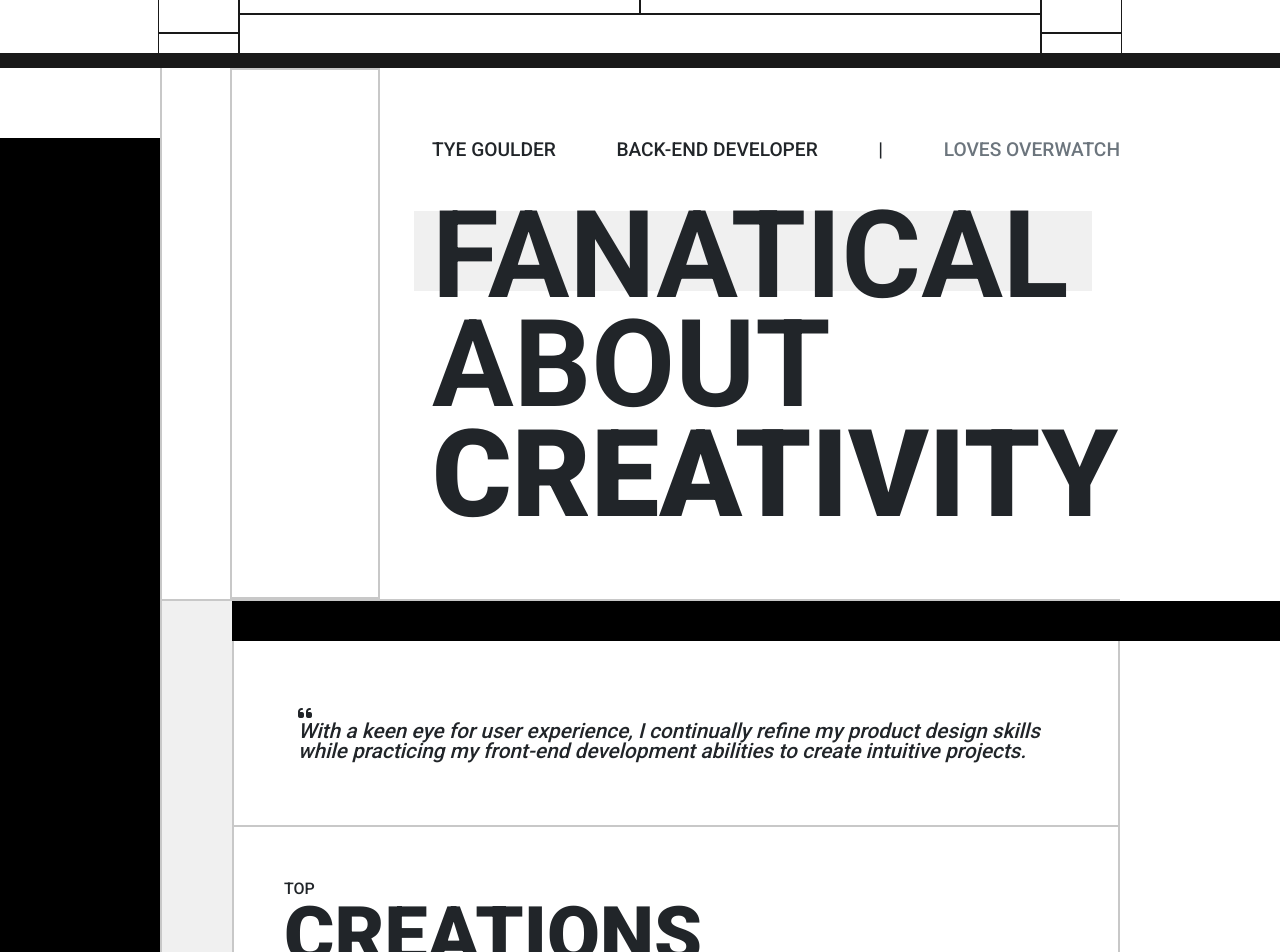
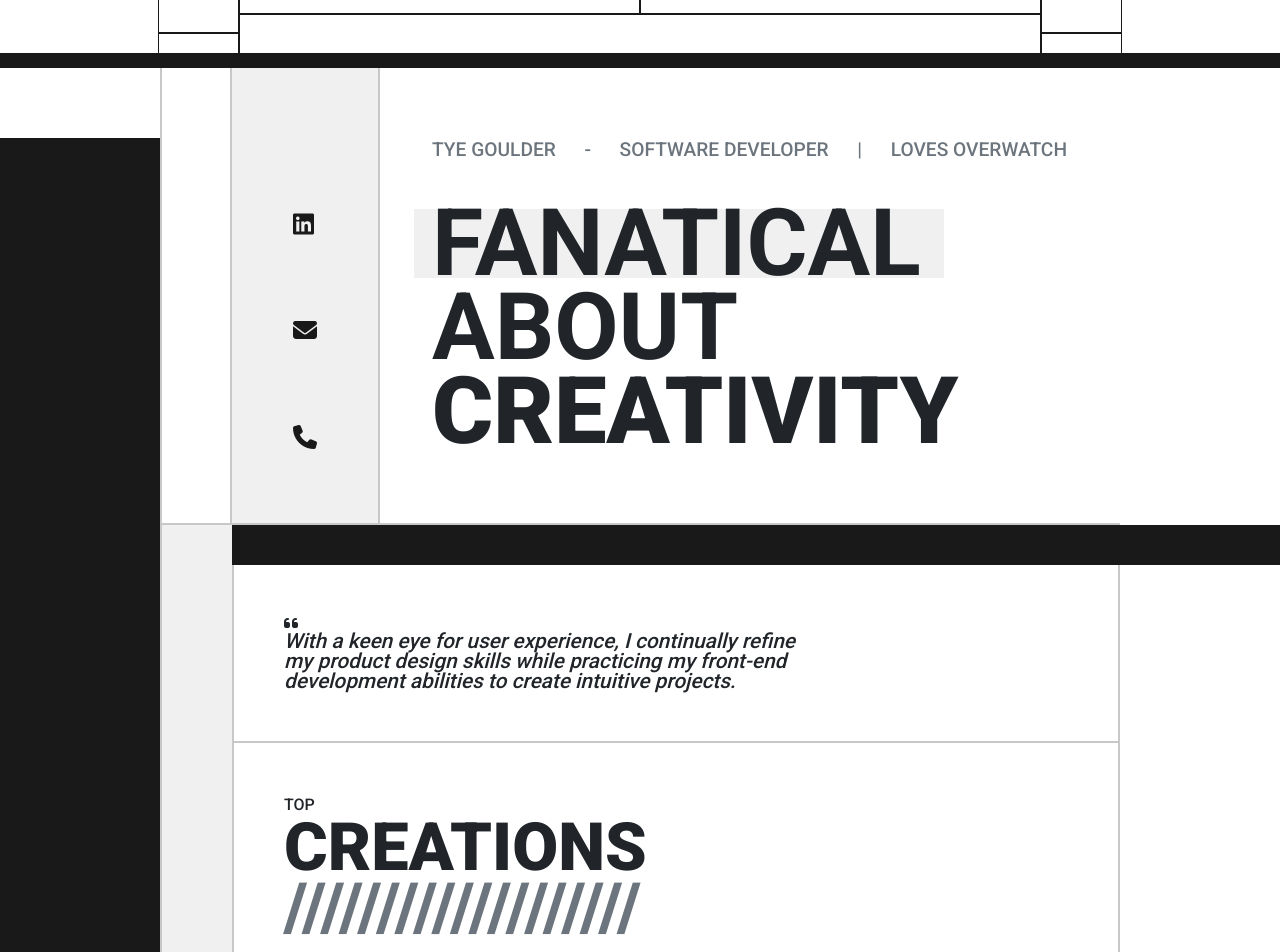
Before and after one commit to tgoulder4/Portfolio, a React (Vite) app: page / in a window 1280 px wide. Shown: the part 440-1392 px from the top of the page. Built offline with nearby package versions, Linux system fonts and the light colour scheme.

Commit message:
only missing carousel

```diff
--- a/src/App.css
+++ b/src/App.css
@@ -327,6 +327,8 @@
   --CYANMARGINWIDTH: 70px;
   --GREYBLOCKWIDTH: 150px;
   --projectCardHeight: 375px;
+  --standardMargin: 50px;
+  --mobileStandardMargin: 20px;
 }
 
 * {
@@ -345,6 +347,14 @@ html {
   overflow-x: hidden;
 }
 
+.coverAnim {
+  animation: introduceOpacity 2s cubic-bezier(0.2, 0.01, 0.29, 0.98) forwards;
+}
+
+.mainRevealAnim {
+  animation: introduceWidth 2s cubic-bezier(0.2, 0.01, 0.29, 0.98) forwards;
+}
+
 #rails {
   width: 100%;
   border-bottom: 15px solid var(--primaryColour);
@@ -361,10 +371,9 @@ html {
   background-color: var(--secondary_colour);
   height: 1250px;
   z-index: 2;
-  animation: introduceOpacity 2s cubic-bezier(0.2, 0.01, 0.29, 0.98) forwards;
 }
 #rails #mainReveal {
-  animation: introduceWidth 2s cubic-bezier(0.2, 0.01, 0.29, 0.98) forwards;
+  width: 0;
   height: 100%;
   display: flex;
   flex-direction: row;
@@ -467,7 +476,11 @@ html {
 
 #fanaticalTitle {
   line-height: 0.9;
-  font-size: 9.5vw;
+}
+@media (min-width: 640px) {
+  #fanaticalTitle {
+    text-align: left !important;
+  }
 }
 
 #projectCards {
@@ -660,58 +673,31 @@ nav ul li a {
   font-style: italic;
 }
 
-@media (max-width: 768px) {
+@media (max-width: 640px) {
   #red {
-    width: 90% !important;
+    border-left: none !important;
   }
 }
 #red #lFiller1 {
   margin-top: var(--CYANMARGINWIDTH);
-  max-height: 1500px;
 }
 #red #yellow1 #cyan #greySocials {
   padding-top: var(--CYANMARGINWIDTH);
   padding-bottom: var(--CYANMARGINWIDTH);
 }
-#red #yellow1 #cyan #purple2 {
-  padding-top: var(--CYANMARGINWIDTH);
-}
-@media (max-width: 1199px) {
-  #red #yellow1 #cyan #purple2 {
-    margin-left: 5vw !important;
-  }
-}
 #red #yellow1 #cyan #purple2 h1 {
   font-weight: 700;
   line-height: 0.9;
-  font-size: 9.5vw;
-  width: 10%;
-}
-@media (max-width: 1199px) {
-  #red #yellow1 #cyan #purple2 h1 {
-    font-size: 12vw !important;
-  }
-}
-@media (max-width: 768px) {
-  #red #yellow1 #cyan #purple2 h1 {
-    font-size: 15vw !important;
-  }
 }
 #red #yellow1 #cyan #purple2 h1 ::after {
   content: "";
   position: absolute;
-  top: 10px;
+  top: 8px;
   left: -18px;
-  width: 53vw;
-  height: 10vh;
+  width: 530px;
+  height: 69px;
   z-index: -1;
   background-color: var(--lighterGrey);
-}
-@media (max-width: 1199px) {
-  #red #yellow1 #cyan #purple2 h1 ::after {
-    width: 72vw !important;
-    height: 9vw !important;
-  }
 }
 @media (max-width: 768px) {
   #red #yellow1 #cyan #purple2 h1 ::after {
@@ -722,7 +708,7 @@ nav ul li a {
 #red #yellow1 #cyan #purple2 h3 {
   font-size: 1.2rem;
 }
-#red #yellow1 #cyan #purple2 h3:nth-child(4) {
+#red #yellow1 #cyan #purple2 h3 {
   color: var(--gray);
 }
 #red #yellow1 #cyan #purple2 em {
@@ -756,6 +742,7 @@ nav ul li a {
 @media (min-width: 1199px) {
   #red #yellow3 .cyan2 {
     width: calc(100% - var(--CYANMARGINWIDTH));
+    border-left: 2px solid var(--grey);
   }
 }
 #red #yellow3 .cyan2 #place1,
@@ -780,7 +767,6 @@ nav ul li a {
 #red #yellow3 .cyan2 #quoteArea {
   grid-area: summary;
   padding: 50px;
-  padding: 5vw !important;
   border-right: 2px solid var(--grey);
   border-left: none;
 }
@@ -835,7 +821,7 @@ nav ul li a {
   margin-bottom: 2px;
 }
 #red #yellow3 .cyan2 .purple4 .green3 .projectCard summary .btn-info {
-  background-color: black !important;
+  background-color: var(--primaryColour) !important;
   color: white !important;
 }
 #red #yellow3 .cyan2 .githubWrapper {
@@ -850,7 +836,7 @@ nav ul li a {
   padding: 30px;
 }
 #red #yellow3 .cyan2 .githubWrapper #purple5 i {
-  color: black !important;
+  color: var(--primaryColour) !important;
 }
 #red #yellow4 #aboutMeSection {
   display: grid;
@@ -957,7 +943,7 @@ nav ul li a {
   padding-right: 40px;
 }
 #red #yellow4 #skillSetArea .myEvolvingSkillset .skillSetContainer .cert h3 {
-  color: black;
+  color: var(--primaryColour);
 }
 #red #yellow4 #skillSetArea .myEvolvingSkillset .skillSetContainer .cert h3 em {
   font-weight: bold;
@@ -971,7 +957,7 @@ nav ul li a {
   margin-top: var(--CYANMARGINWIDTH);
   right: 0;
   width: calc(12.5vw - var(--CYANMARGINWIDTH));
-  background-color: black;
+  background-color: var(--primaryColour);
   height: calc(76vw - var(--CYANMARGINWIDTH));
   z-index: -1;
 }
@@ -1071,27 +1057,13 @@ nav ul li a {
 #contactMeSection h2 {
   font-weight: 800;
   line-height: 0.9;
-  font-size: 6vw;
-}
-@media (max-width: 1199px) {
-  .projectTitleText,
-  #aboutMeSection h2,
-  #contactMeSection h2 {
-    font-size: 8vw;
-  }
-}
-@media (max-width: 768px) {
-  .projectTitleText,
-  #aboutMeSection h2,
-  #contactMeSection h2 {
-    font-size: 10vw;
-  }
+  font-size: 50pt;
 }
 
 .cyan {
   margin-left: var(--CYANMARGINWIDTH);
 }
-@media (max-width: 1199px) {
+@media (max-width: 1200px) {
   .cyan {
     margin-left: 0 !important;
   }
@@ -1107,7 +1079,7 @@ nav ul li a {
 
 .divider,
 .Divider {
-  background-color: black;
+  background-color: var(--primaryColour);
 }
 
 .Divider {
--- a/src/App.scss
+++ b/src/App.scss
@@ -3,7 +3,12 @@
 @import "abstract/mixins.scss";
 @import "abstract/variables.scss";
 @import "abstract/reset.scss";
-
+.coverAnim {
+  @include introAnimation(introduceOpacity);
+}
+.mainRevealAnim {
+  @include introAnimation(introduceWidth);
+}
 #rails {
   width: 100%;
   border-bottom: 15px solid var(--primaryColour);
@@ -20,10 +25,11 @@
     background-color: var(--secondary_colour);
     height: 1250px;
     z-index: 2;
-    @include introAnimation(introduceOpacity);
+    //COVERANIM WAS HERE
   }
   #mainReveal {
-    @include introAnimation(introduceWidth);
+    //MAINREVEALANIM WAS HERE
+    width: 0;
     height: 100%;
     display: flex;
     flex-direction: row;
@@ -129,7 +135,9 @@
 
 #fanaticalTitle {
   line-height: 0.9;
-  font-size: 9.5vw;
+  @media (min-width: 640px) {
+    text-align: left !important;
+  }
 }
 
 #projectCards {
@@ -333,13 +341,11 @@ nav {
 }
 
 #red {
-  @include maxw($BPmd) {
-    width: 90% !important;
+  @include maxw(640px) {
+    border-left: none !important;
   }
   #lFiller1 {
     margin-top: var(--CYANMARGINWIDTH);
-
-    max-height: 1500px;
   }
   #yellow1 {
     #cyan {
@@ -349,34 +355,17 @@ nav {
         padding-bottom: var(--CYANMARGINWIDTH);
       }
       #purple2 {
-        padding-top: var(--CYANMARGINWIDTH);
-        @include maxw($BPxl) {
-          margin-left: 5vw !important;
-        }
         h1 {
           font-weight: 700;
           line-height: 0.9;
-          font-size: 9.5vw;
-          width: 10%;
-          @include maxw($BPxl) {
-            font-size: 12vw !important;
-          }
-          @include maxw($BPmd) {
-            font-size: 15vw !important;
-          }
           ::after {
             content: "";
             position: absolute;
-            top: 10px;
+            top: 8px;
             left: -18px;
-            width: 53vw;
-            height: 10vh;
+            width: 530px;
+            height: 69px;
             z-index: -1;
-
-            @include maxw($BPxl) {
-              width: 72vw !important;
-              height: 9vw !important;
-            }
             @include maxw($BPmd) {
               display: none;
             }
@@ -387,7 +376,7 @@ nav {
         h3 {
           font-size: 1.2rem;
         }
-        h3:nth-child(4) {
+        h3 {
           color: var(--gray);
         }
         em {
@@ -425,6 +414,7 @@ nav {
       width: 100%;
       @include minw($BPxl) {
         width: calc(100% - var(--CYANMARGINWIDTH));
+        border-left: 2px solid var(--grey);
       }
       grid-template-rows: auto auto auto;
       grid-template-columns: auto;
@@ -456,7 +446,6 @@ nav {
           font-size: 1.3rem;
           font-style: italic;
         }
-        padding: 5vw !important;
         border-right: 2px solid var(--grey);
         border-left: none;
       }
@@ -505,7 +494,7 @@ nav {
                 margin-bottom: 2px;
               }
               .btn-info {
-                background-color: black !important;
+                background-color: var(--primaryColour) !important;
                 color: white !important;
               }
             }
@@ -522,7 +511,7 @@ nav {
           grid-area: githubArea;
           padding: 30px;
           i {
-            color: black !important;
+            color: var(--primaryColour) !important;
           }
         }
       }
@@ -628,7 +617,7 @@ nav {
             padding-left: 40px;
             padding-right: 40px;
             h3 {
-              color: black;
+              color: var(--primaryColour);
               em {
                 font-weight: bold;
                 font-style: normal;
@@ -650,7 +639,7 @@ nav {
       margin-top: var(--CYANMARGINWIDTH);
       right: 0;
       width: calc(12.5vw - var(--CYANMARGINWIDTH));
-      background-color: black;
+      background-color: var(--primaryColour);
       height: calc(76vw - var(--CYANMARGINWIDTH));
       z-index: -1;
     }
@@ -746,17 +735,11 @@ nav {
 #contactMeSection h2 {
   font-weight: 800;
   line-height: 0.9;
-  font-size: 6vw;
-  @include maxw($BPxl) {
-    font-size: 8vw;
-  }
-  @include maxw($BPmd) {
-    font-size: 10vw;
-  }
+  font-size: 50pt;
 }
 .cyan {
   margin-left: var(--CYANMARGINWIDTH);
-  @media (max-width: 1199px) {
+  @media (max-width: 1200px) {
     margin-left: 0 !important;
   }
 }
@@ -768,7 +751,7 @@ nav {
 }
 .divider,
 .Divider {
-  background-color: black;
+  background-color: var(--primaryColour);
 }
 .Divider {
   height: calc(var(--DIVIDER1HEIGHT) / 2);
--- a/src/App.tsx
+++ b/src/App.tsx
@@ -66,10 +66,13 @@ function App() {
               </div>
               <div
                 id="shapeShift-container"
-                className="flex justify-center p-[50px]"
+                className="flex justify-center p-[var(--standardMargin)]"
               >
                 {/*shapeshift group*/}
-                <div id="shapeShift" className="h-100 relative w-[300px]">
+                <div
+                  id="shapeShift"
+                  className="h-100 relative min-w-[300px] z-10"
+                >
                   <div
                     id="topPart"
                     className="absolute flex h-1/5 w-full justify-between"
@@ -123,18 +126,17 @@ function App() {
           </ul>
         </nav>
       </header>
-      {/*overall recreated layout*/}
       <main
         id="green"
         className="analysis analysis-Green d-flex justify-content-center position-relative"
       >
         <div
           id="red"
-          className="analysis analysis-Red d-flex greyBdr-left flex-column w-3/4"
+          className="analysis analysis-Red d-flex greyBdr-left flex-column sm:w-3/4 w-full"
         >
           <div
             id="lFiller1"
-            className="filler position-absolute d-none d-md-block left-0 w-7vw w-12vw-xl bg-black mt-100 goesToLeft h-full"
+            className="filler position-absolute hidden sm:block left-0 w-7vw md:w-[12.5vw] bg-[var(--primaryColour)] mt-100 goesToLeft h-[1270px]"
           ></div>
           {/* absolute, move this to the left and down, left 0*/}
           <section
@@ -149,14 +151,23 @@ function App() {
               <div className="fullHeightLeftVertGreyLine h-100 position-relative"></div>
               {/*spans the whole height*/}
 
-              <div className="analysis analysis-Purple deskLeftBanner minw-150px h-full ml-[-2px] d-none d-xl-flex greyBdr-all w-var-greyblw">
+              <div className="analysis analysis-Purple deskLeftBanner minw-150px h-full ml-[-2px] d-none d-xl-flex greyBdr-left greyBdr-right w-var-greyblw bg-[var(--lighterGrey)] justify-center">
                 <div
                   id="greySocials"
-                  className="greySocialsContainer d-flex flex-row flex-xl-column"
+                  className="greySocialsContainer flex flex-col justify-between pb-[var(--standardMargin)] mt-[var(--CYANMARGINWIDTH)]"
                 >
-                  {/*linkedIn icon*/}
-                  {/*mail icon*/}
-                  {/*phone icon*/}
+                  <a
+                    href="https://www.linkedin.com/in/tye-goulder-2b59b4256/"
+                    target="_blank"
+                  >
+                    <i className="fa-brands fa-linkedin text-[var(--primaryColour)] text-2xl"></i>
+                  </a>
+                  <a href="mailto:tcjgoulder@gmail.com" target="_blank">
+                    <i className="fa-solid fa-envelope text-[var(--primaryColour)] text-2xl"></i>
+                  </a>
+                  <a href="tel:+447342159087" target="_blank">
+                    <i className="fa-solid fa-phone text-[var(--primaryColour)] text-2xl"></i>
+                  </a>
                 </div>
               </div>
               <div className="longLeft-RightVertGreyLine h-30px relative"></div>
@@ -164,18 +175,20 @@ function App() {
               {/*ml-40 is needed for non analysis alignment*/}
               <article
                 id="purple2"
-                className="analysis analysis-Purple ml-[52px] mb-[60px] meFanaticalAndDescription"
+                className="analysis analysis-Purple sm:ml-[52px] sm:mb-[60px] sm:pt-[var(--CYANMARGINWIDTH)] pt-[var(--mobileStandardMargin)] meFanaticalAndDescription"
               >
                 <summary className="whoAndWhatIAm mb-[40px] d-none d-xl-flex justify-between">
                   <h3>TYE GOULDER</h3>
-                  <h3>BACK-END DEVELOPER</h3>
+                  <h3>-</h3>
+                  <h3>SOFTWARE DEVELOPER</h3>
                   <h3>|</h3>
                   <h3>LOVES OVERWATCH</h3>
                 </summary>
                 <div className="highlighted relative"></div>
+                {/* a */}
                 <h1
                   id="fanaticalTitle"
-                  className="position-relative lineh-0p9 font-semibold mb-[10px]"
+                  className="position-relative lineh-0p9 font-semibold mb-[10px] text-center sm:text-left text-[15vw] sm:text-[70pt] sm:w-[635px]"
                 >
                   FANATICAL ABOUT <em>CREATIVITY</em>
                 </h1>
@@ -201,7 +214,7 @@ function App() {
               <section id="yellow3" className="analysis analysis-Yellow">
                 <div
                   id="contentS2"
-                  className="cyan greyBdr-left cyan2 analysis analysis-Cyan"
+                  className="cyan cyan2 analysis analysis-Cyan"
                 >
                   {/*grid!*/}
                   <div id="place1" className="analysis analysis-Purple"></div>
@@ -210,7 +223,7 @@ function App() {
                     className="purple3 analysis analysis-Purple greyBdr-left d-flex flex-column align-items-start justify-content-center"
                   >
                     <i className="fa-sharp fa-solid fa-quote-left"></i>
-                    <p className="text-sm">
+                    <p className="text-sm max-w-[520px]">
                       With a keen eye for user experience, I continually refine
                       my product design skills while practicing my front-end
                       development abilities to create intuitive projects.
@@ -234,7 +247,7 @@ function App() {
                       </div>
                       <h2 className="projectTitleText">CREATIONS</h2>
                       <h2 className="projectTitleText text-[var(--gray)]">
-                        //////////////////
+                        ///////////////////
                       </h2>
                     </div>
                     <Carousel items={items} />
@@ -290,7 +303,7 @@ function App() {
                 id="skillSetArea"
                 className="d-flex flex-column text-xl flex-lg-row"
               >
-                <div className="myEvolvingSkillset p-[50px]">
+                <div className="myEvolvingSkillset p-[var(--standardMargin)]">
                   {/* Item */}
                   <div className="flex justify-between space-x-6 items-center pb-6">
                     <div className="flex items-center space-x-4">
@@ -298,7 +311,7 @@ function App() {
                         <span className="font-bold">Computer Science</span>
                       </div>
                     </div>
-                    <i className="fa-solid fa-network-wired text-3xl text-[#000000]"></i>
+                    <i className="fa-solid fa-network-wired text-3xl text-[var(--primaryColour)]"></i>
                   </div>
                   {/* Item */}
 
@@ -309,7 +322,7 @@ function App() {
                         <span className="font-bold">Mathematics</span>
                       </div>
                     </div>
-                    <i className="fa-solid fa-square-root-variable text-3xl text-[#000000]"></i>
+                    <i className="fa-solid fa-square-root-variable text-3xl text-[var(--primaryColour)]"></i>
                   </div>
                   {/* Item */}
 
@@ -320,12 +333,12 @@ function App() {
                         <span className="font-bold">Physics</span>
                       </div>
                     </div>
-                    <i className="fa-solid fa-atom text-3xl text-[#000000]"></i>
+                    <i className="fa-solid fa-atom text-3xl text-[var(--primaryColour)]"></i>
                   </div>
                   {/* Item */}
                   <i className="text-sm">(A-Levels)</i>
                 </div>
-                <div className="anotherQuote p-[50px]">
+                <div className="anotherQuote p-[var(--standardMargin)]">
                   <i className="fa-sharp fa-solid fa-quote-left"></i>
                   <p>
                     I excel in problem-solving and attention to detail, gained
@@ -353,18 +366,18 @@ function App() {
             </div>
             <summary
               id="details"
-              className="flex flex-wrap justify-between text-xl px-[50px] py-[15px] pb-[100px]"
+              className="flex flex-wrap justify-between text-xl px-[var(--standardMargin)] py-[15px] pb-[100px]"
             >
               <div className="contactElement flex flex-column justify-between">
-                <i className="fa-solid fa-phone text-[#000000]"></i>
+                <i className="fa-solid fa-phone text-[var(--primaryColour)]"></i>
                 <div id="phone">07342159087</div>
               </div>
               <div className="contactElement flex flex-column justify-between">
-                <i className="fa-solid fa-envelope text-[#000000]"></i>
+                <i className="fa-solid fa-envelope text-[var(--primaryColour)]"></i>
                 <div id="email">tcjgoulder@gmail.com</div>
               </div>
               <div className="contactElement flex flex-column justify-between">
-                <i className="fa-brands fa-linkedin text-[#000000]"></i>
+                <i className="fa-brands fa-linkedin text-[var(--primaryColour)]"></i>
                 <a
                   href="https://www.linkedin.com/in/tye-goulder-2b59b4256/"
                   target="_blank"
--- a/src/abstract/variables.scss
+++ b/src/abstract/variables.scss
@@ -15,8 +15,11 @@
   --CYANMARGINWIDTH: 70px;
   --GREYBLOCKWIDTH: 150px;
   --projectCardHeight: 375px;
+  --standardMargin: 50px;
+  --mobileStandardMargin: 20px;
 }
 $BPmd: 768px;
 $BPlg: 991px;
 $BPxl: 1199px;
+$BPsm: 640px;
 $projectCardSeparation: 4px;
--- a/src/components/CarouselItem.tsx
+++ b/src/components/CarouselItem.tsx
@@ -42,7 +42,7 @@ export function CarouselItem(Props: CarouselItemProps) {
             </a>
           </div>
           <a className="whitespace-nowrap py-2 px-4 text-black bg-white hover:bg-gray-100 border-2 border-gray-300">
-            Next project: {item.nextItemTitle}
+            Next: {item.nextItemTitle}
           </a>
         </div>
       </div>
```
Also changed, not shown: toggleAnalysis.js (+6 -1 lines), 1 other file (tests, documents, lock files or other folders).
